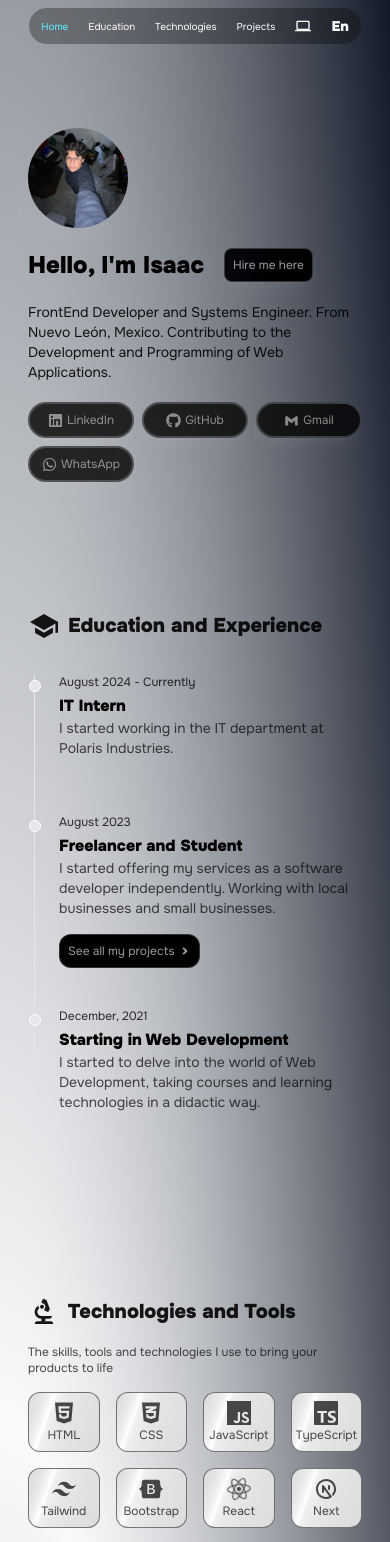
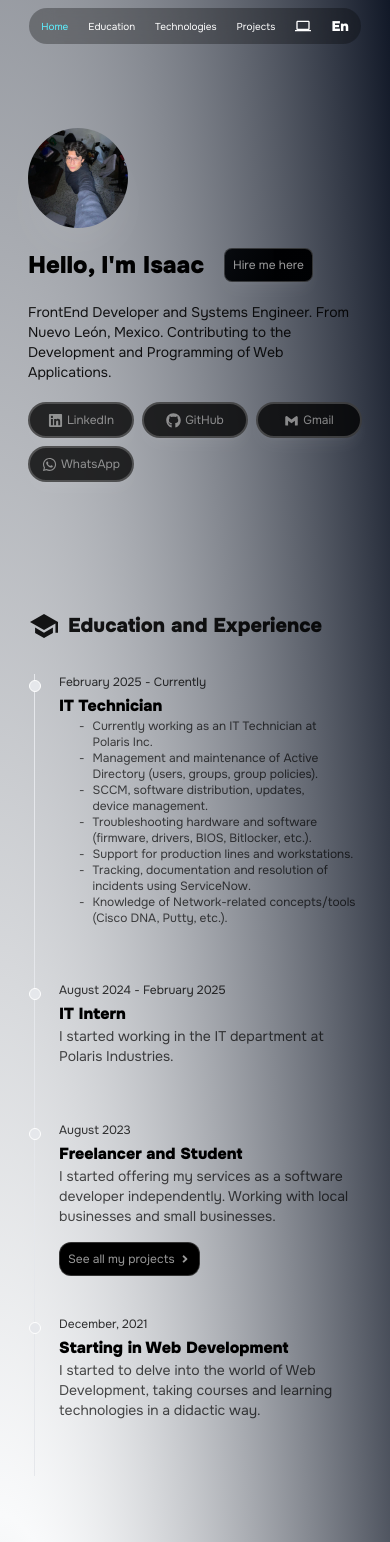
Before and after one commit to Hypeyiii/react_portfolio, a React (Vite) app: page / in a window 390 px wide. Shown: the top 1542 px of the page. Built offline with nearby package versions, Linux system fonts and the light colour scheme.

Commit message:
👏🏻Add new item on Experience section

```diff
--- a/src/Components/Section-Education.jsx
+++ b/src/Components/Section-Education.jsx
@@ -24,24 +24,109 @@ function Education() {
         </h2>
       </div>
       <Timeline className="text-black ml-[6px]">
-      <Timeline.Item>
+        <Timeline.Item>
           <Timeline.Point />
           <Timeline.Content className="md:gap-y-2 flex flex-col items-start justify-center">
             <Timeline.Time
               className={`text-xs md:text-xl text-black/80 dark:text-white/80`}
             >
               {[
-                isSpanish && "Agosto 2024 - Actualmente",
-                isEnglish && "August 2024 - Currently",
+                isSpanish && "Febrero 2025 - Actualmente",
+                isEnglish && "February 2025 - Currently",
               ]}
             </Timeline.Time>
             <Timeline.Title
               className={`text-base md:text-2xl text-dark dark:text-white`}
             >
+              {[isSpanish && "Técnico en IT", isEnglish && "IT Technician"]}
+            </Timeline.Title>
+            <Timeline.Body
+              className={`text-xs md:text-sm text-black/70 dark:text-white/70`}
+            >
               {[
-                isSpanish && "Practicante de IT",
-                isEnglish && "IT Intern",
+                isSpanish && (
+                  <>
+                    <p className="flex flex-row gap-x-2 ml-5">
+                      <span>-</span>Actualmente desempeñando el rol de Técnico
+                      de IT en Polaris Inc.
+                    </p>
+                    <p className="flex flex-row gap-x-2 ml-5">
+                      <span>-</span>Gestión y mantenimiento de Active Directory
+                      (usuarios, grupos, políticas de grupo).
+                    </p>
+                    <p className="flex flex-row gap-x-2 ml-5">
+                      <span>-</span>SCCM, distribución de software,
+                      actualizaciones, gestión de dispositivos.
+                    </p>
+                    <p className="flex flex-row gap-x-2 ml-5">
+                      <span>-</span>Resolución de problemas de hardware y
+                      software (firmware, drivers, BIOS, Bitlocker, etc.).
+                    </p>
+                    <p className="flex flex-row gap-x-2 ml-5">
+                      <span>-</span>Soporte a lineas de producción y estaciones
+                      de trabajo.
+                    </p>
+                    <p className="flex flex-row gap-x-2 ml-5">
+                      <span>-</span>Seguimiento, documentación y resolución de
+                      incidencias utilizando ServiceNow.
+                    </p>
+                    <p className="flex flex-row gap-x-2 ml-5">
+                      <span>-</span>Conocimiento en conceptos/herramientas
+                      relacionadas a Network (Cisco DNA, Putty, etc.).
+                    </p>
+                  </>
+                ),
+                isEnglish && (
+                  <>
+                    <p className="flex flex-row gap-x-2 ml-5">
+                      <span>-</span>Currently working as an IT Technician at
+                      Polaris Inc.
+                    </p>
+                    <p className="flex flex-row gap-x-2 ml-5">
+                      <span>-</span>Management and maintenance of Active
+                      Directory (users, groups, group policies).
+                    </p>
+                    <p className="flex flex-row gap-x-2 ml-5">
+                      <span>-</span>SCCM, software distribution, updates, device
+                      management.
+                    </p>
+                    <p className="flex flex-row gap-x-2 ml-5">
+                      <span>-</span>Troubleshooting hardware and software
+                      (firmware, drivers, BIOS, Bitlocker, etc.).
+                    </p>
+                    <p className="flex flex-row gap-x-2 ml-5">
+                      <span>-</span>Support for production lines and
+                      workstations.
+                    </p>
+                    <p className="flex flex-row gap-x-2 ml-5">
+                      <span>-</span>Tracking, documentation and resolution of
+                      incidents using ServiceNow.
+                    </p>
+                    <p className="flex flex-row gap-x-2 ml-5">
+                      <span>-</span>Knowledge of Network-related concepts/tools
+                      (Cisco DNA, Putty, etc.).
+                    </p>
+                  </>
+                ),
               ]}
+            </Timeline.Body>
+          </Timeline.Content>
+        </Timeline.Item>
+        <Timeline.Item>
+          <Timeline.Point />
+          <Timeline.Content className="md:gap-y-2 flex flex-col items-start justify-center">
+            <Timeline.Time
+              className={`text-xs md:text-xl text-black/80 dark:text-white/80`}
+            >
+              {[
+                isSpanish && "Agosto 2024 - Febrero 2025",
+                isEnglish && "August 2024 - February 2025",
+              ]}
+            </Timeline.Time>
+            <Timeline.Title
+              className={`text-base md:text-2xl text-dark dark:text-white`}
+            >
+              {[isSpanish && "Practicante de IT", isEnglish && "IT Intern"]}
             </Timeline.Title>
             <Timeline.Body
               className={`text-sm md:text-lg text-black/70 dark:text-white/70`}
@@ -49,13 +134,14 @@ function Education() {
               {[
                 isSpanish && (
                   <p>
-                    Comencé a trabajar en el departamento de IT en la empresa de Polaris
-                    Industries.
+                    Comencé a trabajar en el departamento de IT en la empresa de
+                    Polaris Industries.
                   </p>
                 ),
                 isEnglish && (
                   <p>
-                    I started working in the IT department at Polaris Industries.
+                    I started working in the IT department at Polaris
+                    Industries.
                   </p>
                 ),
               ]}
@@ -68,10 +154,7 @@ function Education() {
             <Timeline.Time
               className={`text-xs md:text-xl text-black/80 dark:text-white/80`}
             >
-              {[
-                isSpanish && "Agosto 2023",
-                isEnglish && "August 2023",
-              ]}
+              {[isSpanish && "Agosto 2023", isEnglish && "August 2023"]}
             </Timeline.Time>
             <Timeline.Title
               className={`text-base md:text-2xl text-dark dark:text-white`}
@@ -108,7 +191,10 @@ function Education() {
               className={`flex flex-row gap-x-1 items-center justify-center p-2 bg-black border border-white/20 rounded-xl
               transition-all duration-300 text-white/60 hover:text-white active:scale-105 active:duration-75 text-xs md:text-sm`}
             >
-              {[isSpanish && "Mira todos mis proyectos", isEnglish && "See all my projects"]}
+              {[
+                isSpanish && "Mira todos mis proyectos",
+                isEnglish && "See all my projects",
+              ]}
               <FaAngleRight />
             </a>
           </Timeline.Content>
```
Also changed, not shown: 1 other file (tests, documents, lock files or other folders).
